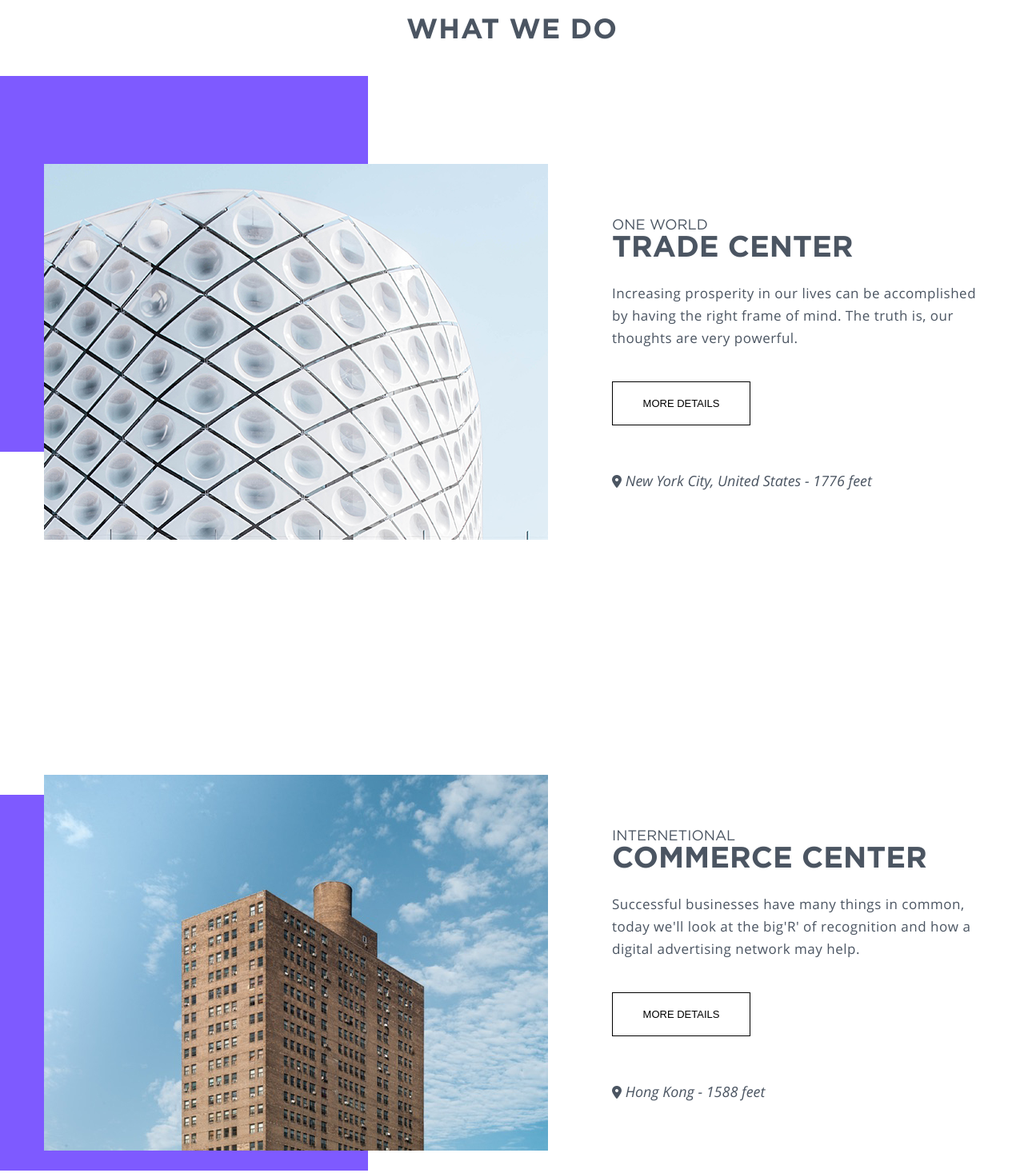
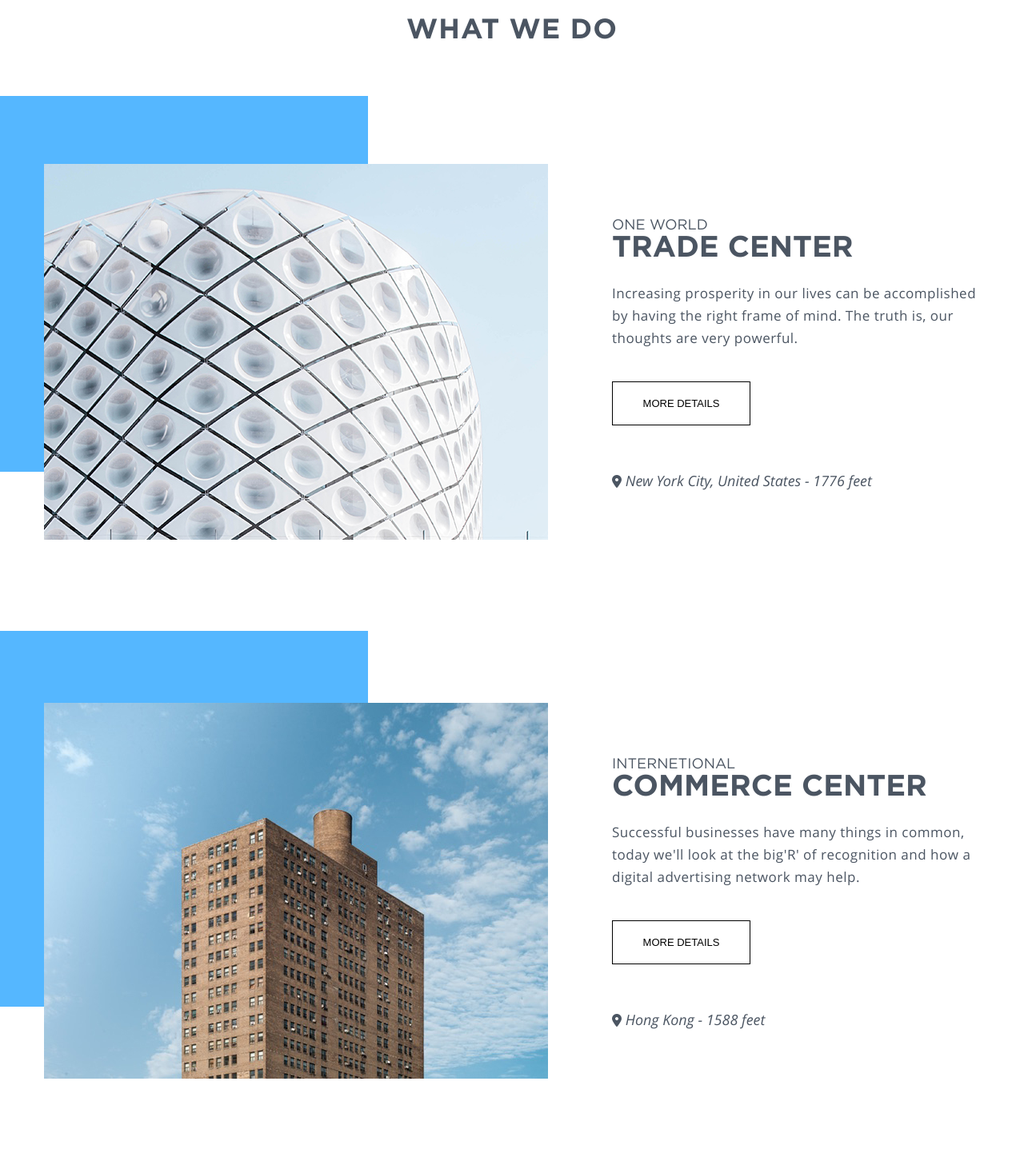
Before and after one commit to KhrystynaDenysiuk/monticello, a website: page index.html in a window 1280 px wide. Shown: the part 880-2347 px from the top of the page at 80% size. Drawn offline with Linux system fonts and the light colour scheme; some packages are replaced by stand-ins of ours.

Commit message:
Style for projectCommerce and projectTrade

```diff
--- a/index.html
+++ b/index.html
@@ -96,14 +96,14 @@
     </header>
     <section class="projectTrade" id="project">
         <div class="projectTrade__container container">
-            <div class="center__block"></div>
+            <div class="container__block1"></div>
             <div class="projectTrade__content">
                 <h2 class="projectTrade__title">WHAT WE DO</h2>
-                <div class="projectTrade__center center">
-                    <div class="center__gallery">
-                        <img src="./img/background-project1.jpg" alt="lake" class="center__img">
+                <div class="projectTrade__center centerT">
+                    <div class="centerT__gallery">
+                        <img src="./img/background-project1.jpg" alt="lake" class="centerT__img">
                     </div>
-                    <div class="center__text text">
+                    <div class="centerT__text text">
                         <p class="text__subtitle">
                             ONE WORLD
                         </p>
@@ -132,12 +132,12 @@
     </section>
     <div class="projectCommerce" id="aboutUs">
         <div class="projectCommerce__container container">
-            <div class="center__block"></div>
-            <div class="projectCommerce__center center">
+            <div class="container__block2"></div>
+            <div class="projectCommerce__center centerC">
                 <div class="projectCommerce__gallery">
-                    <img src="./img/background-project2.jpg" alt="apartment" class="center__img">
+                    <img src="./img/background-project2.jpg" alt="apartment" class="centerC__img">
                 </div>
-                <div class="center__text text1">
+                <div class="centerC__text text1">
                     <p class="text1__subtitle">
                         INTERNETIONAL
                     </p>
--- a/scss/_projectCommerce.scss
+++ b/scss/_projectCommerce.scss
@@ -4,10 +4,6 @@
 .projectCommerce {
     @media screen and (max-width: 1110px){
         padding: 0 15px;
-    }
-
-    &__container {
-        position: relative;
     }
 
     &__title {
@@ -29,7 +25,7 @@
     }
 }
 
-.center {
+.centerC {
     height: 100%;
     color: #4b5562;
     padding-bottom: 140px;
@@ -38,7 +34,7 @@
     @include FlexSpaceBetweenCenter();
 
     @media screen and (min-width: 1110px) {
-        padding-top: 150px;
+        padding-top: 200px;
     }
 
     @media screen and (max-width: 975px) {
@@ -99,11 +95,38 @@
     }
 }
 
+.container {
+    position: relative;
+
+    &__block2 {
+    position: absolute;
+    top: 110px;
+    left: -225px;
+    width: 630px;
+    height: 470px;
+    z-index: -1;
+    background-color: #55b7ff;
+
+        @media screen and (max-width: 1110px) {
+            height: 420px;
+        }
+
+        @media screen and (max-width: 1110px) {
+            display: none;
+        }
+    }
+
+    &.burning {
+        right: 0;
+        bottom: 0;
+    }
+}
+
 .text1 {
     width: 50%;
     max-width: 460px;
 
-    @media screen and (max-width: 975px){
+    @media screen and (max-width: 975px) {
         margin-bottom: 30px;
         margin-top: 30px;
         width: 80%;
@@ -162,7 +185,7 @@
     width: 173px;
     margin-top: 15px;
 
-    @media screen and (max-width: 975px){
+    @media screen and (max-width: 975px) {
         margin: 0 auto;
     }
 }
--- a/scss/_projectTrade.scss
+++ b/scss/_projectTrade.scss
@@ -12,10 +12,6 @@
         color: #4b5562;
         padding-top: 100px;
         font-family: $gotham_book;
-    }
-
-    &__container {
-        position: relative;
     }
 
     &__title {
@@ -37,7 +33,34 @@
     }
 }
 
-.center {
+.container {
+    position: relative;
+
+    &__block1 {
+        position: absolute;
+        top: 200px;
+        left: -225px;
+        width: 630px;
+        height: 470px;
+        z-index: -1;
+        background-color: #55b7ff;
+
+        @media screen and (max-width: 1110px){
+            height: 420px;
+        }
+
+        @media screen and (max-width: 1110px){
+            display: none;
+        }
+
+        &.burning {
+            right: 0;
+            bottom: 0;
+        }
+    }
+}
+
+.centerT {
     @include FlexSpaceBetweenCenter();
 
     @media screen and (min-width: 1110px) {
@@ -74,29 +97,7 @@
         cursor: pointer;
 
         @media screen and (min-width: 980px) {
-            transform: translate(-35.6%, -19.2%);
-        }
-    }
-
-    &__block {
-        position: absolute;
-        top: 200px;
-        left: -225px;
-        width: 630px;
-        height: 470px;
-        background-color: #55b7ff;
-
-        @media screen and (max-width: 1110px){
-            height: 420px;
-        }
-
-        @media screen and (max-width: 1110px){
-            display: none;
-        }
-
-        &.burning {
-            right: 0;
-            bottom: 0;
+            transform: translate(-35.6%, -18.1%);
         }
     }
 }
```
Also changed, not shown: css/style.css, 1 other file.
